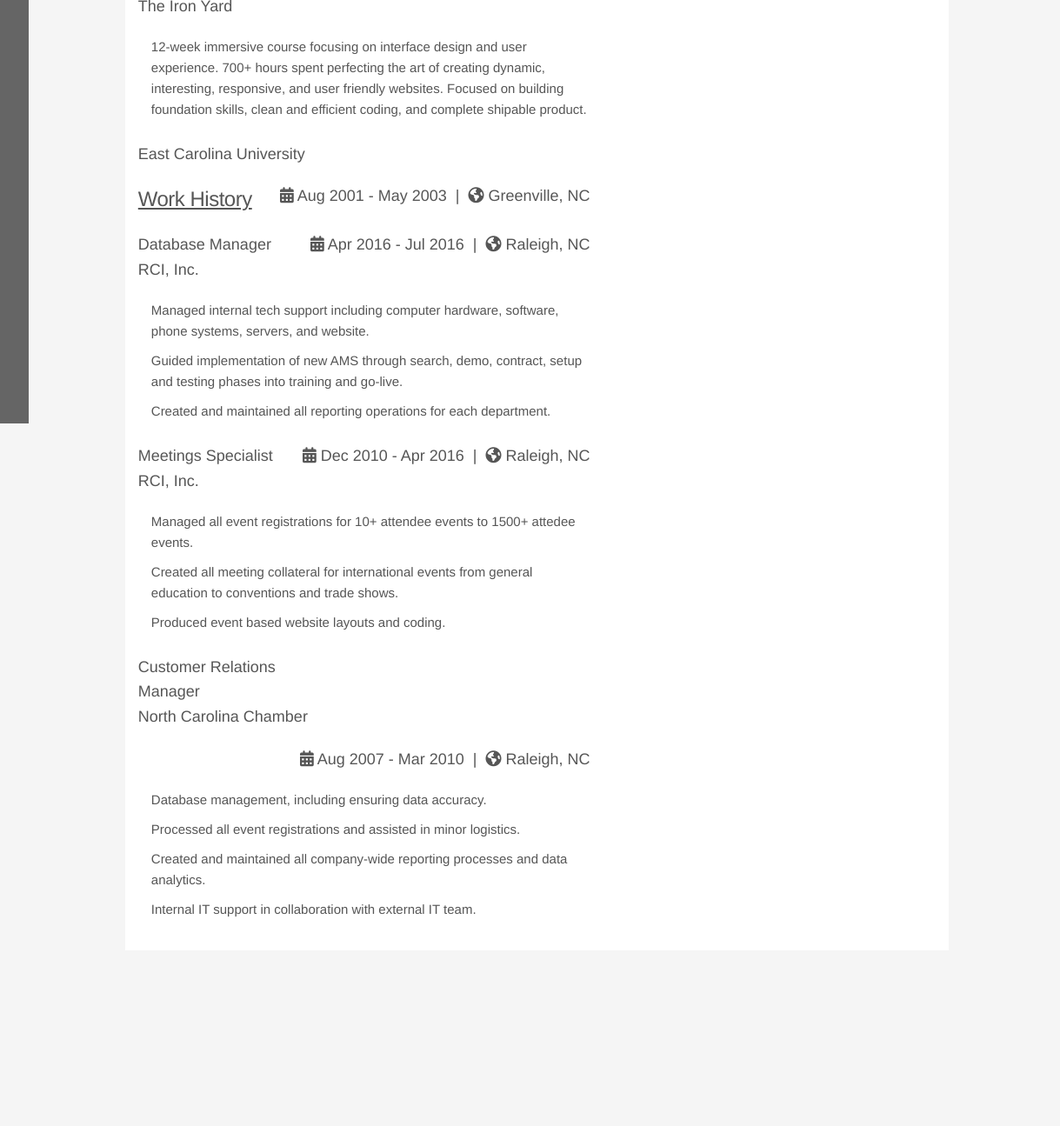
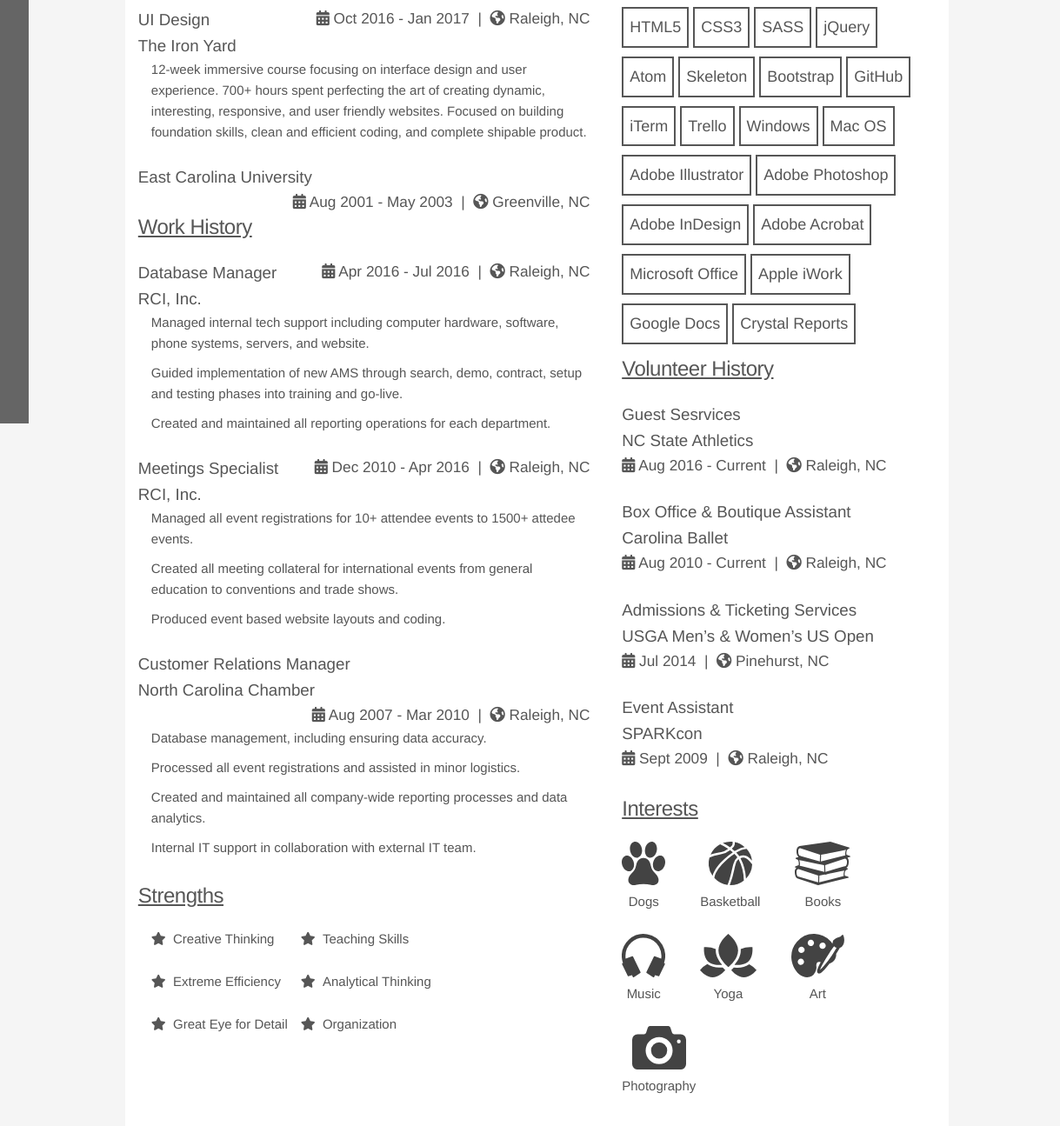
Before and after one commit to ashleymassengill/ashleymassengill.github.io, a plain HTML site: page resume.html in a window 1280 px wide. Shown: the part 343-1638 px from the top of the page at 87% size, 61-1280 px from the left. Before the commit the page ends 1436 px from the top, so only its background shows below. Drawn offline with nearby package versions, Linux system fonts and the light colour scheme.

Commit message:
Resume done
resume styling, content, download

```diff
--- a/css/_projects.scss
+++ b/css/_projects.scss
@@ -22,7 +22,6 @@
 
 .projects{
   box-sizing: border-box;
-  height: 515px;
   border: 3px solid $burgandy;
   background: $lightgray;
   margin-bottom: 8%;
@@ -33,9 +32,8 @@
 }
 
 .projectinfo{
-  width: 400px;
   margin: 0 auto;
-  padding: 10px;
+  padding: 10px 15px;
   padding-top: 20px;
   p{
     text-align: left;
--- a/css/_resume.scss
+++ b/css/_resume.scss
@@ -1,5 +1,14 @@
 .resumebody{
   text-align: left;
+}
+
+.download a{
+  text-decoration: none;
+  color: $darkgray;
+}
+.download a:hover{
+  text-decoration: underline;;
+  color: $pink;
 }
 
 .sectionHead{
@@ -8,13 +17,20 @@
 
 .entry{
   h6{
-    font-size: 1.2em;
+    font-size: 1.25em;
+    margin-bottom: 0px;
   }
-  .entryTitle{
+  .entryTitle, .floatLeft{
     float: left;
   }
   .entryDateLoc{
     float: right;
+    font-weight: 300;
+    font-size: 1.15em;
+  }
+  .dateLoc{
+    font-weight: 300;
+    font-size: 1.15em;
   }
   ul{
     list-style: none;
@@ -25,8 +41,32 @@
   }
 }
 
+.techList{
+  min-height: 340px;
+  margin-bottom: 20px;
+  p{
+    font-size: 1.2em;
+    padding: 7px;
+    margin-right: 5px;
+    margin-bottom: 10px;
+    border: 2px solid $darkgray;
+    float: left;
+  }
+}
 
+.volunteer{
+  margin-bottom: 25px;
+}
 
+.interest{
+  float: left;
+  text-align: center;
+  margin-right: 40px;
+  img{
+    height: 50px;
+    object-fit: contain;
+  }
+}
 
 .clearFloat{
   clear: both;
--- a/resume.html
+++ b/resume.html
@@ -25,11 +25,14 @@
 <!-- sidebar nav -->
 <section>
   <div id="sidebar"></div>
-</section>
+</section
 
 <!-- resume body -->
   <section class="pagebody">
     <div class="resumebody">
+<!-- download -->
+      <h6 class="download"><a href="/resume/AshleyMassengill_Resume010117.pdf" target="_blank">Download a PDF version of my resume here.</a></h6>
+<!-- background -->
       <div class="row">
         <h5 class="sectionHead">Background</h5>
         <p>With my past experiences, I have learned where my strengths lie. My goal is to continue to find ways to grow my experience and knowledge in ways that allow me to tap into the creative side of my personality, while always accessing the organized side, to create a product that is the absolute best outcome for everyone involved. I enjoy writing code and turning anyone’s design into an interactive product through HTML and CSS.</p>
@@ -38,16 +41,14 @@
         <div class="seven columns">
           <!-- education -->
           <h5 class="sectionHead">Education</h5>
-
+<!-- The Iron Yard -->
           <div class="entry">
-            <!-- The Iron Yard -->
             <h6 class="entryTitle">UI Design<br>The Iron Yard</h6>
             <h6 class="entryDateLoc"><i class="fa fa-calendar" aria-hidden="true"></i> Oct 2016 - Jan 2017&nbsp;&nbsp;|&nbsp;&nbsp;<i class="fa fa-globe" aria-hidden="true"></i> Raleigh, NC</h6>
             <p class="clearFloat">12-week immersive course focusing on interface design and user experience. 700+ hours spent perfecting the art of creating dynamic, interesting, responsive, and user friendly websites. Focused on building foundation skills, clean and efficient coding, and complete shipable product.</p>
           </div>
-
+<!-- ECU -->
           <div class="entry">
-            <!-- ECU -->
             <h6 class="entryTitle">East Carolina University</h6>
             <h6 class="entryDateLoc"><i class="fa fa-calendar" aria-hidden="true"></i> Aug 2001 - May 2003&nbsp;&nbsp;|&nbsp;&nbsp;<i class="fa fa-globe" aria-hidden="true"></i> Greenville, NC</h6>
           </div>
@@ -56,8 +57,8 @@
 
           <!-- work history -->
           <h5 class="sectionHead">Work History</h5>
+<!-- RCI 1-->
           <div class="entry">
-            <!-- RCI 1-->
             <h6 class="entryTitle">Database Manager<br>RCI, Inc.</h6>
             <h6 class="entryDateLoc"><i class="fa fa-calendar" aria-hidden="true"></i> Apr 2016 - Jul 2016&nbsp;&nbsp;|&nbsp;&nbsp;<i class="fa fa-globe" aria-hidden="true"></i> Raleigh, NC</h6>
             <ul class="clearFloat">
@@ -66,8 +67,8 @@
               <li>Created and maintained all reporting operations for each department.</li>
             </ul>
           </div>
+<!-- RCI 2-->
           <div class="entry">
-            <!-- RCI 2-->
             <h6 class="entryTitle">Meetings Specialist<br>RCI, Inc.</h6>
             <h6 class="entryDateLoc"><i class="fa fa-calendar" aria-hidden="true"></i> Dec 2010 - Apr 2016&nbsp;&nbsp;|&nbsp;&nbsp;<i class="fa fa-globe" aria-hidden="true"></i> Raleigh, NC</h6>
             <ul class="clearFloat">
@@ -76,9 +77,9 @@
               <li>Produced event based website layouts and coding.</li>
             </ul>
           </div>
+<!-- NC Chamber -->
           <div class="entry">
-            <!-- NC Chamber -->
-            <h6 class="entryTitle">Customer Relations<br>Manager<br>North Carolina Chamber</h6>
+            <h6 class="entryTitle">Customer Relations Manager<br>North Carolina Chamber</h6>
             <h6 class="entryDateLoc"><i class="fa fa-calendar" aria-hidden="true"></i> Aug 2007 - Mar 2010&nbsp;&nbsp;|&nbsp;&nbsp;<i class="fa fa-globe" aria-hidden="true"></i> Raleigh, NC</h6>
             <ul class="clearFloat">
               <li>Database management, including ensuring data accuracy.</li>
@@ -88,8 +89,109 @@
             </ul>
           </div>
 
+          <!-- strengths -->
+          <h5 class="sectionHead">Strengths</h5>
+          <div class="entry">
+            <div class="floatLeft">
+              <p><i class="fa fa-star" aria-hidden="true"></i>&nbsp;&nbsp;Creative Thinking</p>
+              <p><i class="fa fa-star" aria-hidden="true"></i>&nbsp;&nbsp;Extreme Efficiency</p>
+              <p><i class="fa fa-star" aria-hidden="true"></i>&nbsp;&nbsp;Great Eye for Detail</p>
+            </div>
+            <div class="floatLeft">
+              <p><i class="fa fa-star" aria-hidden="true"></i>&nbsp;&nbsp;Teaching Skills</p>
+              <p><i class="fa fa-star" aria-hidden="true"></i>&nbsp;&nbsp;Analytical Thinking</p>
+              <p><i class="fa fa-star" aria-hidden="true"></i>&nbsp;&nbsp;Organization</p>
+            </div>
+          </div>
+        </div>
+
+        <div class="five columns">
+<!-- technologies -->
+          <h5 class="sectionHead">Technologies</h5>
+          <div class="techList">
+            <p>HTML5</p>
+            <p>CSS3</p>
+            <p>SASS</p>
+            <p>jQuery</p>
+            <p>Atom</p>
+            <p>Skeleton</p>
+            <p>Bootstrap</p>
+            <p>GitHub</p>
+            <p>iTerm</p>
+            <p>Trello</p>
+            <p>Windows</p>
+            <p>Mac OS</p>
+            <p>Adobe Illustrator</p>
+            <p>Adobe Photoshop</p>
+            <p>Adobe InDesign</p>
+            <p>Adobe Acrobat</p>
+            <p>Microsoft Office</p>
+            <p>Apple iWork</p>
+            <p>Google Docs</p>
+            <p>Crystal Reports</p>
+          </div>
+<!-- Volunteer History -->
+          <h5 class="sectionHead clearFloat">Volunteer History</h5>
+          <!-- nc state -->
+          <div class="volunteer entry">
+            <h6>Guest Sesrvices</h6>
+            <h6>NC State Athletics</h6>
+            <h6 class="dateLoc"><i class="fa fa-calendar" aria-hidden="true"></i> Aug 2016 - Current&nbsp;&nbsp;|&nbsp;&nbsp;<i class="fa fa-globe" aria-hidden="true"></i> Raleigh, NC</h6>
+          </div>
+          <!-- carolina ballet -->
+          <div class="volunteer entry">
+            <h6>Box Office & Boutique Assistant</h6>
+            <h6>Carolina Ballet</h6>
+            <h6 class="dateLoc"><i class="fa fa-calendar" aria-hidden="true"></i> Aug 2010 - Current&nbsp;&nbsp;|&nbsp;&nbsp;<i class="fa fa-globe" aria-hidden="true"></i> Raleigh, NC</h6>
+          </div>
+          <!-- usga -->
+          <div class="volunteer entry">
+            <h6>Admissions & Ticketing Services</h6>
+            <h6>USGA Men’s & Women’s US Open</h6>
+            <h6 class="dateLoc"><i class="fa fa-calendar" aria-hidden="true"></i> Jul 2014&nbsp;&nbsp;|&nbsp;&nbsp;<i class="fa fa-globe" aria-hidden="true"></i> Pinehurst, NC</h6>
+          </div>
+          <!-- sparkcon -->
+          <div class="volunteer entry">
+            <h6>Event Assistant</h6>
+            <h6>SPARKcon</h6>
+            <h6 class="dateLoc"><i class="fa fa-calendar" aria-hidden="true"></i> Sept 2009&nbsp;&nbsp;|&nbsp;&nbsp;<i class="fa fa-globe" aria-hidden="true"></i> Raleigh, NC</h6>
+          </div>
+<!-- interests -->
+        <h5 class="sectionHead">Interests</h5>
+        <div class="interest floatLeft">
+          <img src="images/icons/dog.svg" alt="dog">
+          <p>Dogs</p>
+        </div>
+        <div class="interest">
+          <img src="images/icons/basketball.svg" alt="basketball">
+          <p>Basketball</p>
+        </div>
+        <div class="interest">
+          <img src="images/icons/books.svg" alt="books">
+          <p>Books</p>
+        </div>
+        <div class="interest">
+          <img src="images/icons/music.svg" alt="headphones">
+          <p>Music</p>
+        </div>
+        <div class="interest">
+          <img src="images/icons/yoga.svg" alt="lotus flower">
+          <p>Yoga</p>
+        </div>
+        <div class="interest">
+          <img src="images/icons/art.svg" alt="paint pallet">
+          <p>Art</p>
+        </div>
+        <div class="interest">
+          <img src="images/icons/camera.svg" alt="camera">
+          <p>Photography</p>
+        </div>
+
+        <div class="clearFloat"></div>
+
         </div>
       </div>
+
     </div>
   </section>
 
```
Also changed, not shown: css/style.css, images/icons/art.svg (added), images/icons/basketball.svg (added), images/icons/books.svg (added), images/icons/camera.svg (added), images/icons/dog.svg (added), images/icons/music.svg (added), images/icons/yoga.svg (added), 4 other files.
